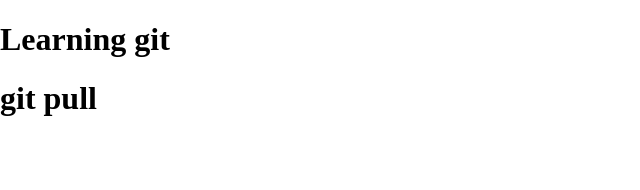
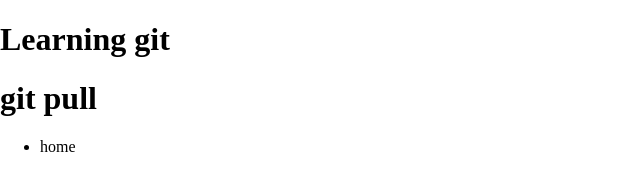
Before and after one commit to RajuAchhami/learning-git, a plain HTML site: page index.html in a window 1280 px wide. Shown: the full height of the page, 0-640 px from the left. Drawn offline with Linux system fonts and the light colour scheme.

Commit message:
added ul tag

```diff
--- a/index.html
+++ b/index.html
@@ -9,6 +9,7 @@
 <body>
     <h1> Learning git</h1>
     <h1> git pull</h1>
+    <ul><li>home</li></ul>
 
 
 </body>
```
